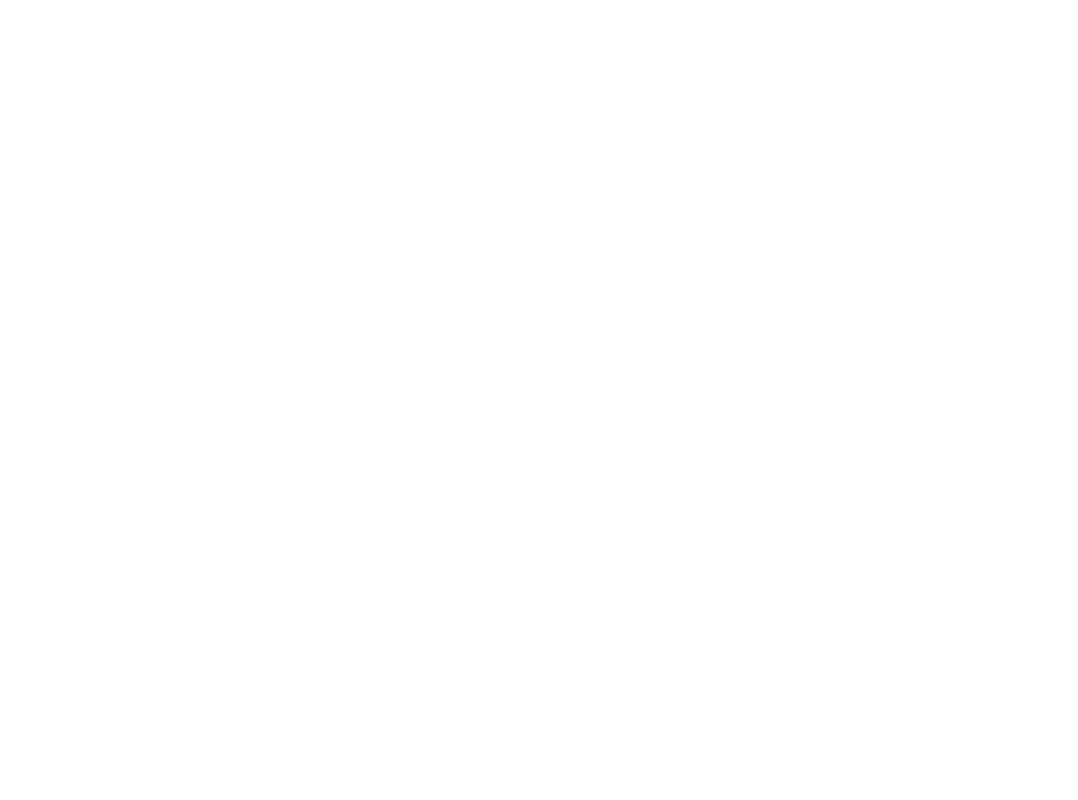
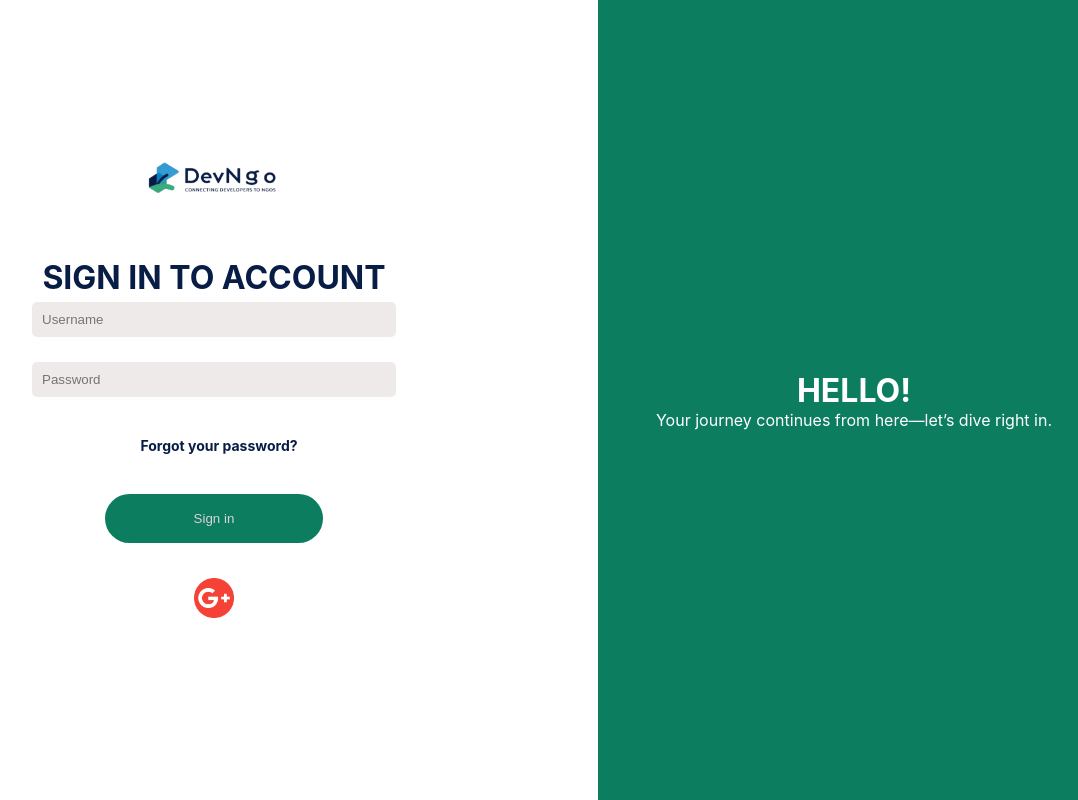
Before and after one commit to AyushBhosale/NGOdev, a Django app: page /accounts/login/ in a window 1280 px wide. Before the commit the part shown is empty. Shown: the whole page, without its empty margins (170-1248 px from the left). Run offline with Django 5.2, Linux system fonts and the light colour scheme; some libraries are stand-ins or nearby versions.

Commit message:
Intialization

```diff
--- /dev/null
+++ b/main/static/styles.css
@@ -0,0 +1,125 @@
+* {
+  margin: 0;
+  padding: 0;
+  box-sizing: border-box;
+}
+
+html, body {
+  height: 100%;
+  margin: 0;
+  padding: 0;
+  overflow: hidden;
+  font-family: Inter, sans-serif;
+  color: #081D45;
+}
+
+/* Container */
+.container {
+  display: flex;
+  justify-content: center;
+  height: 100vh;
+  width: 100vw;
+}
+
+/* Left Section */
+.left {
+  width: 60%;
+  height: 100vh;
+  padding: 20px;
+  display: flex;
+  flex-direction: column;
+  justify-content: center;
+  align-items: center;
+}
+
+.logo {
+  width: 25%;
+  margin-bottom: 30px;
+}
+
+/* Right Section */
+.right {
+  width: 40%;
+  height: 100vh;
+  display: flex;
+  flex-direction: column;
+  justify-content: center;
+  align-items: center;
+  background-color: #0D7D5F;
+  text-align: center;
+  color: #FFFFFF;
+}
+
+/* Form Elements */
+.login-form {
+  display: flex;
+  flex-direction: column;
+  justify-content: center;
+  align-items: center;
+  width: 100%;
+  margin-top: 20px;
+}
+
+.login-form form {
+  width: 100%;
+  display: flex;
+  flex-direction: column;
+  align-items: center;
+}
+
+.form-control {
+  width: 50%;
+  padding: 10px;
+  margin: 5px 0 20px 0;
+  border: none;
+  border-radius: 5px;
+  background-color: #EEEAEA;
+}
+
+.btn {
+  font-family: Outfit, sans-serif;
+  background-color: #0D7D5F;
+  color: #DAD4D4;
+  border: none;
+  width: 30%;
+  height: 49px;
+  border-radius: 83px;
+  cursor: pointer;
+  transition: background-color 0.3s;
+}
+
+.btn:hover {
+  background-color: #0a6a50;
+}
+
+#forgot {
+  text-decoration: none;
+  color: #081D45;
+  font-family: Inter, sans-serif;
+  font-weight: 700;
+  font-size: 14px;
+  margin-left: 10px;
+}
+
+#forgot:hover {
+  text-decoration: underline;
+}
+
+.google{
+  width: 10%;
+}
+.google {
+  width: 40px;
+  margin: 15px auto;
+  display: block;
+}
+
+.login-form h2 {
+  margin-top: 20px;
+  text-align: center;
+}
+
+.login-form a {
+  display: flex;
+  justify-content: center;
+}
--- a/main/templates/account/login.html
+++ b/main/templates/account/login.html
@@ -1,14 +1,43 @@
 {% load static %}
+{% load socialaccount %}
+{% load widget_tweaks %}
 <!DOCTYPE html>
 <html lang="en">
 <head>
     <meta charset="UTF-8">
     <meta name="viewport" content="width=device-width, initial-scale=1.0">
+    <link rel="stylesheet" href="{% static 'styles.css' %}">
     <title>Login</title>
 </head>
 <body>
-    <div class="">
+<div class="container">
+    <div class="left">
+        <img src="{% static 'img/logo.png' %}" alt="Logo" class="logo">
+        <div class='login-form'>
+            <h1>SIGN IN TO ACCOUNT</h1>
+            <form method="post" action="{% url 'account_login' %}">
+                {% csrf_token %}
 
+                {{ form.login|add_class:"form-control custom-input" }}
+
+                {{ form.password|add_class:"form-control custom-input" }}
+                <br>
+                <a href="{% url 'account_reset_password' %}" style="margin-left: 10px;" id="forgot">Forgot your password?</a><br><br>
+
+                <input type="submit" class="btn" value="Sign in">
+            </form>
+
+            <h2></h2>
+            <a href="{% provider_login_url 'google' %}?process=login"><img class="logo google" src="{% static "img/google.png" %}" alt=""></a><br>
+        </div>
     </div>
+
+    <div class="right">
+        <div class="welcome-message">
+            <h1>HELLO!</h1>
+            <p>Your journey continues from here—let’s dive right in.</p>
+        </div>
+    </div>
+</div>
 </body>
 </html>
```
Also changed, not shown: main/main/settings.py (+5 -5 lines), main/db.sqlite3, main/package-lock.json (deleted), main/static/img/google.png (added), main/static/img/logo.png (added).
